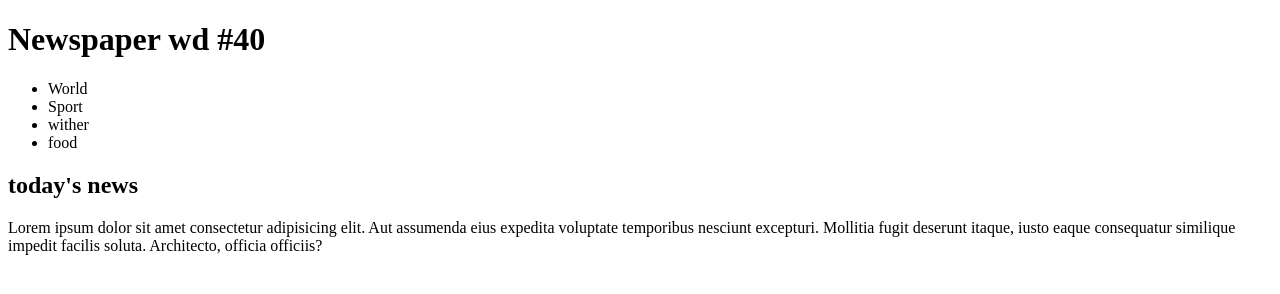
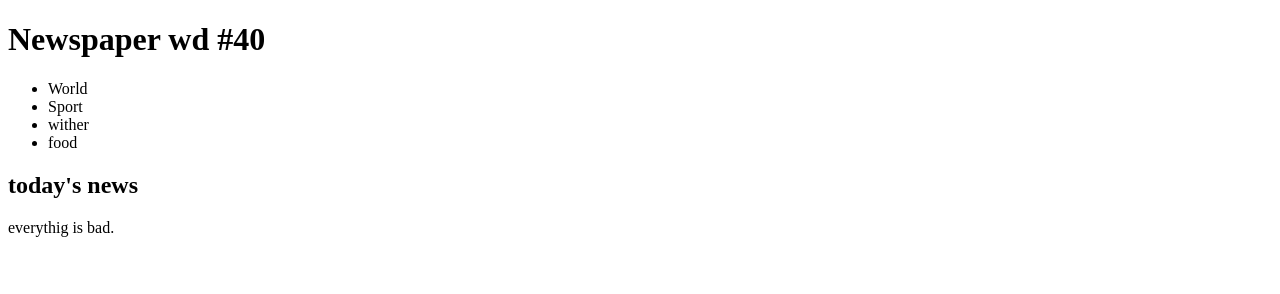
Before and after one commit to BasharAlwarad/newspaper40, a plain HTML site: page index.html in a window 1280 px wide. Drawn offline with Linux system fonts and the light colour scheme.

Commit message:
bad news

```diff
--- a/index.html
+++ b/index.html
@@ -23,12 +23,7 @@
       <section>
         <div>
           <h2>today's news</h2>
-          <p>
-            Lorem ipsum dolor sit amet consectetur adipisicing elit. Aut
-            assumenda eius expedita voluptate temporibus nesciunt excepturi.
-            Mollitia fugit deserunt itaque, iusto eaque consequatur similique
-            impedit facilis soluta. Architecto, officia officiis?
-          </p>
+          <p>everythig is bad.</p>
         </div>
       </section>
     </main>
```
